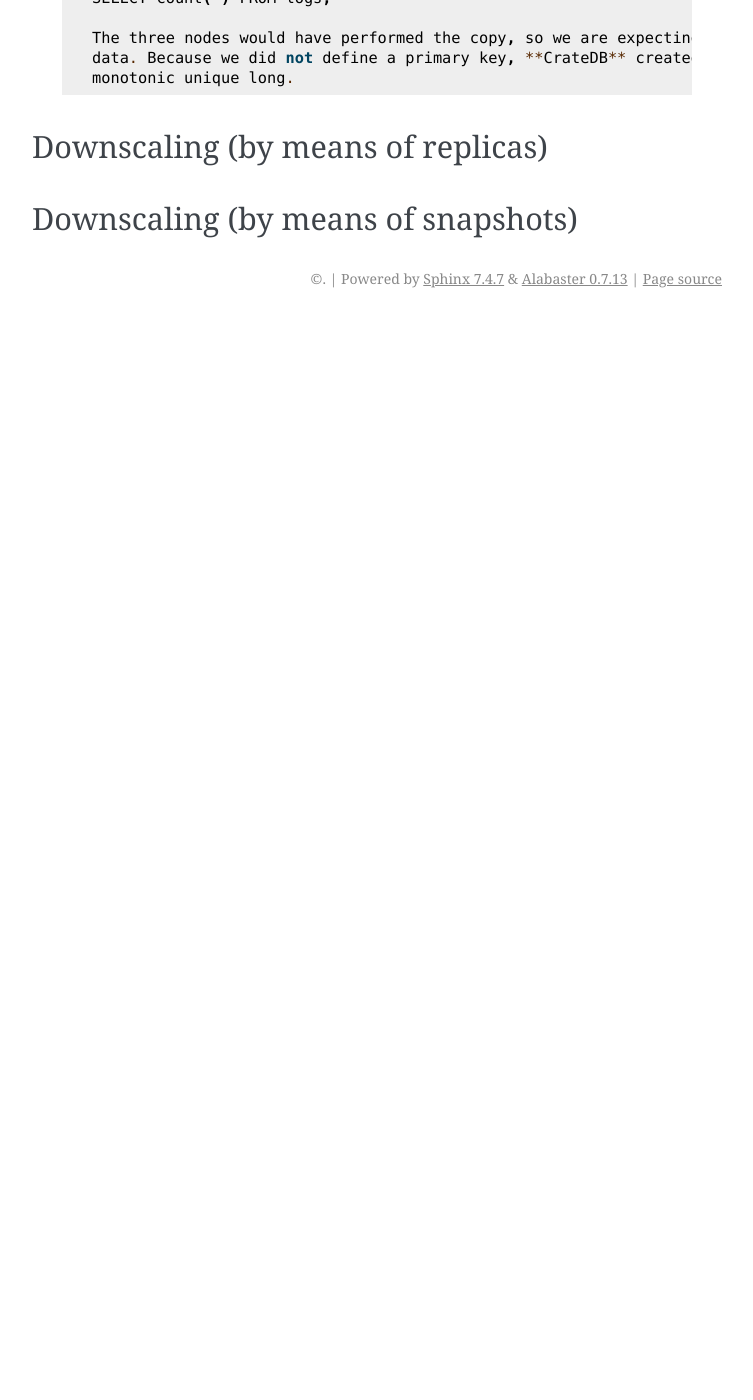
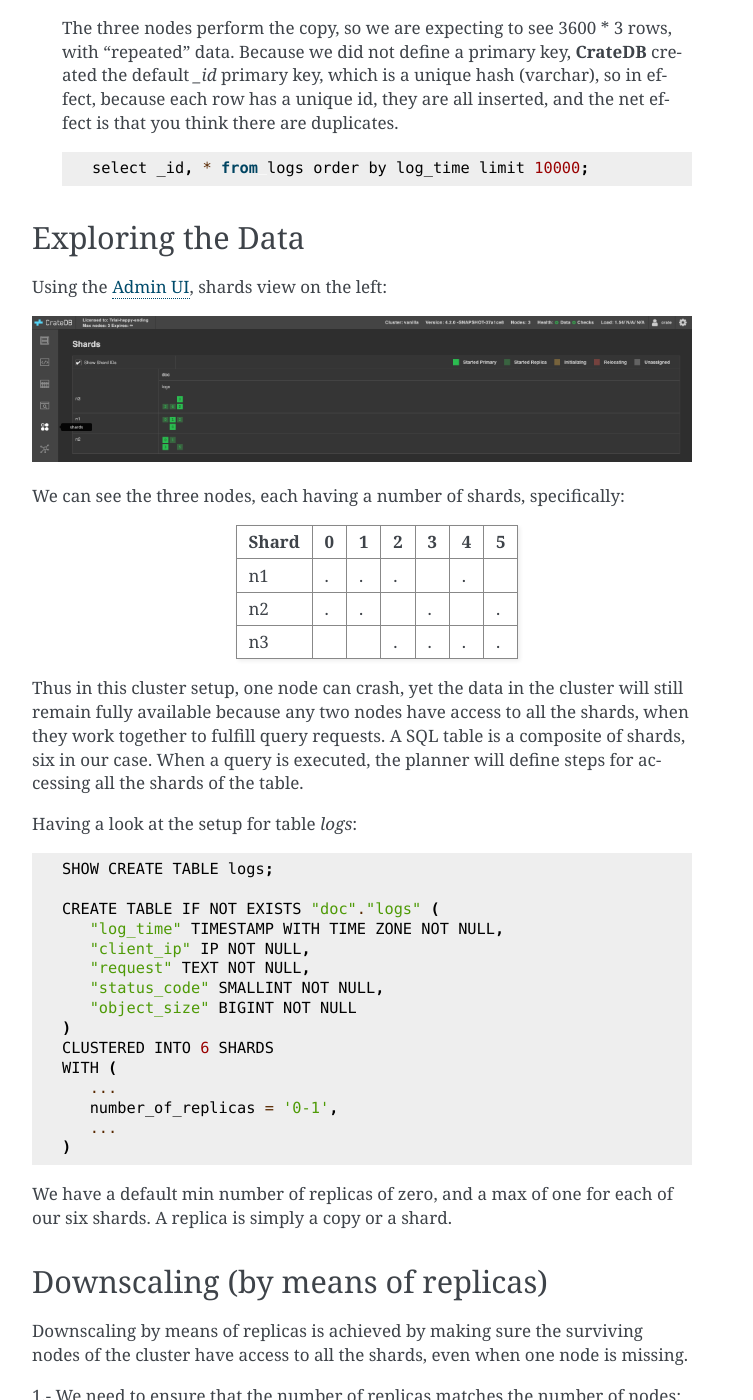
Before and after one commit to crate/crate-tutorials, a Sphinx documentation site: the page built from docs/downscaling/README.rst, in a window 1280 px wide and 1400 px high, scrolled down 5405 px. Shown: the whole window, without its empty margins (388-1141 px from the left). Built offline with Sphinx 7.4.7, drawn with Linux system fonts in a browser that asks for light colours; before the commit the page ends 5723 px from its top, so only the background shows below that; some of the changed text lies outside the part shown.

Commit message:
Add some progress

```diff
--- a/docs/downscaling/README.rst
+++ b/docs/downscaling/README.rst
@@ -4,18 +4,18 @@
 
 In this tutorial we:
 
-1. Create a Vanilla cluster.
-2. Downscale it!, using replicas.
-3. Downscale it!, using snapshots.
+- Create a Vanilla cluster.
+- Downscale it, using replicas.
+- Downscale it, using snapshots.
 
 
 Starting a Vanilla cluster
 --------------------------
 
 A Vanilla cluster is a three node cluster that runs on a single host. Each of the
-nodes share the file system and operating system scheduler of the host, to form a cluster.
-This rig provides parallel processing power on large scale data, when you only have one
-host, and this comes at the cost increased latency in writes.
+nodes share the file system and operating system scheduler of the host, to form a
+cluster. This rig provides parallel processing power on large scale data, when you
+only have one host, and this comes at the cost increased latency in writes.
 
 Proceed:
 
@@ -55,7 +58,7 @@
    - *rm -f crate*
    - *ln -s dist/crate-X.Y.Z crate*
 
-6.- Now we need the configuration for the Vanilla cluster:
+6.- Now you need the configuration for the Vanilla cluster:
 
     - *cat ~/workspace/DATA/conf/n1/crate.yml*
 
@@ -213,7 +215,8 @@
                        status_code short NOT NULL,
                        object_size long NOT NULL);
 
-2. Produce a CSV file with some data for the logs table. You could use a script like:
+2. Produce a CSV file with some data for the logs table. You could use a *data.py*
+   script similar to:
 
   ::
 
@@ -261,7 +264,7 @@
         for ts in timestamp_range("2019-01-01T00:00:00Z", "2019-01-01T01:00:00Z", '%Y-%m-%dT%H:%M:%SZ'):
             print(",".join([ts, rand_ip(), rand_request(), rand_status_code(), rand_object_size()]))
 
-  to produce 3600 rows:
+  to produce 3600 rows (1 hour's worth of logs @1Hz):
 
   ::
 
@@ -271,20 +274,99 @@
 
    ::
 
-     COPY logs FROM 'file:///...../logs.csv';
+     COPY logs FROM 'file:///..<path>../logs.csv';
      REFRESH TABLE logs;
      SELECT count(*) FROM logs;
 
-     The three nodes would have performed the copy, so we are expecting to see 3600 * 3 rows, with "repeated"
-     data. Because we did not define a primary key, **CrateDB** created the default *_id*, which is a
-     monotonic unique long.
+   The three nodes perform the copy, so we are expecting to see 3600 * 3 rows, with
+   "repeated" data. Because we did not define a primary key, **CrateDB** created the
+   default *_id* primary key, which is a unique hash (varchar), so in effect, because
+   each row has a unique id, they are all inserted, and the net effect is that you
+   think there are duplicates.
+
+   ::
+
+     select _id, * from logs order by log_time limit 10000;
+
+
+Exploring the Data
+------------------
+
+Using the `Admin UI`_, shards view on the left:
+
+.. image:: imgs/shards-view.png
+
+We can see the three nodes, each having a number of shards, specifically:
+
+    +-------+---+---+---+---+---+---+
+    | Shard | 0 | 1 | 2 | 3 | 4 | 5 |
+    +=======+===+===+===+===+===+===+
+    |  n1   | . | . | . |   | . |   |
+    +-------+---+---+---+---+---+---+
+    |  n2   | . | . |   | . |   | . |
+    +-------+---+---+---+---+---+---+
+    |  n3   |   |   | . | . | . | . |
+    +-------+---+---+---+---+---+---+
+
+Thus in this cluster setup, one node can crash, yet the data in the cluster
+will still remain fully available because any two nodes have access to all
+the shards, when they work together to fulfill query requests. A SQL table
+is a composite of shards, six in our case. When a query is executed, the
+planner will define steps for accessing all the shards of the table.
+
+Having a look at the setup for table *logs*:
+
+::
+
+  SHOW CREATE TABLE logs;
+
+  CREATE TABLE IF NOT EXISTS "doc"."logs" (
+     "log_time" TIMESTAMP WITH TIME ZONE NOT NULL,
+     "client_ip" IP NOT NULL,
+     "request" TEXT NOT NULL,
+     "status_code" SMALLINT NOT NULL,
+     "object_size" BIGINT NOT NULL
+  )
+  CLUSTERED INTO 6 SHARDS
+  WITH (
+     ...
+     number_of_replicas = '0-1',
+     ...
+  )
+
+We have a default min number of replicas of zero, and a max of one for each
+of our six shards. A replica is simply a copy or a shard.
 
 
 Downscaling (by means of replicas)
 ----------------------------------
 
+Downscaling by means of replicas is achieved by making sure the surviving nodes
+of the cluster have access to all the shards, even when one node is missing.
 
+1.- We need to ensure that the number of replicas matches the number of nodes:
 
+::
+
+  ALTER TABLE logs SET (number_of_replicas = '1-all');
+
+In the `Admin UI`_, we can follow the progress of the replication, and when it
+is completed we can take two nodes down.
+
+At this point we just need to adjust the configuration of the surviving node,
+and then restart it:
+
+::
+
+  *cat ~/workspace/DATA/conf/n2/crate.yml*
+
+      ::
+
+        node.name: n2
+        stats.service.interval: 0
+        network.host: _local_
+        http.cors.enabled: true
+        http.cors.allow-origin: "*"
 
 
 Downscaling (by means of snapshots)
@@ -292,3 +374,4 @@
 
 
 .. _GitHub: https://github.com/crate/crate.git
+.. _`Admin UI`: http://localhost:4200
```
Also changed, not shown: other parts of docs/downscaling/README.rst (+12 -10 lines), docs/downscaling/imgs/shards-view.png (added).
